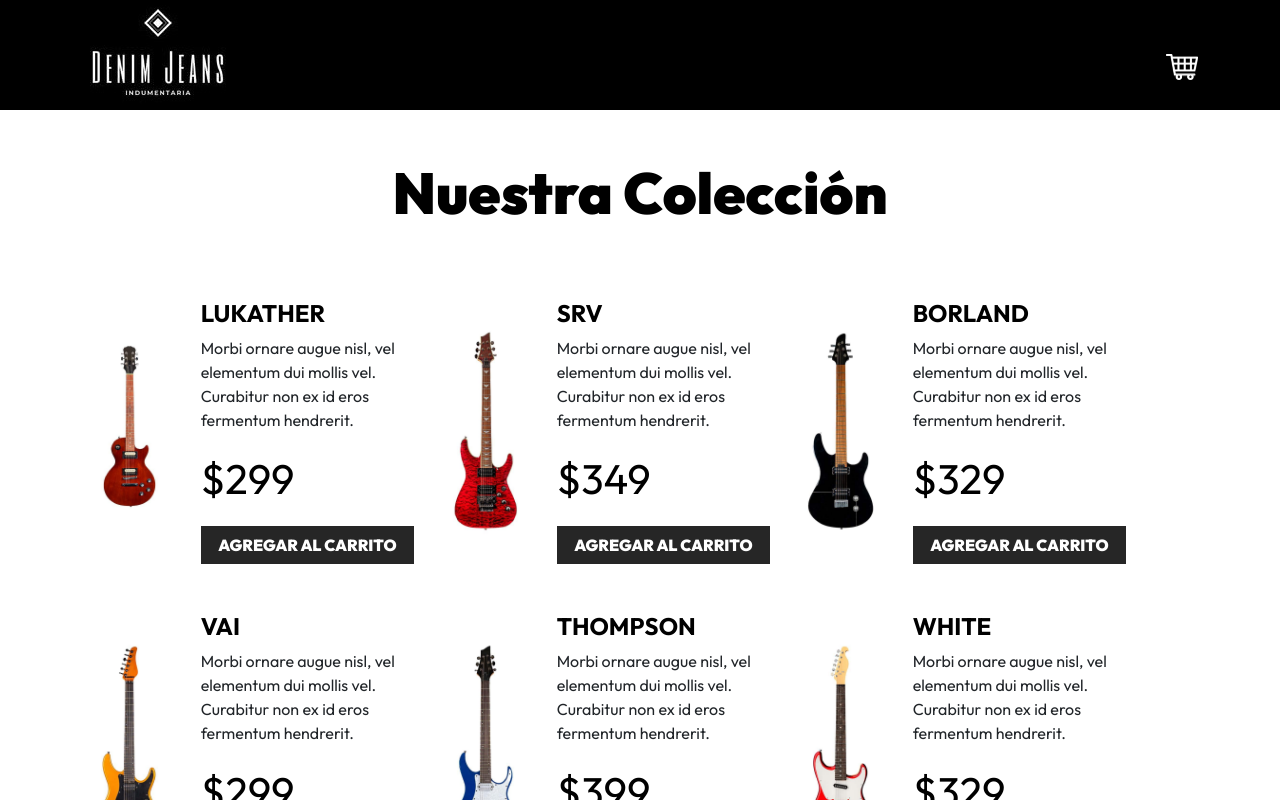
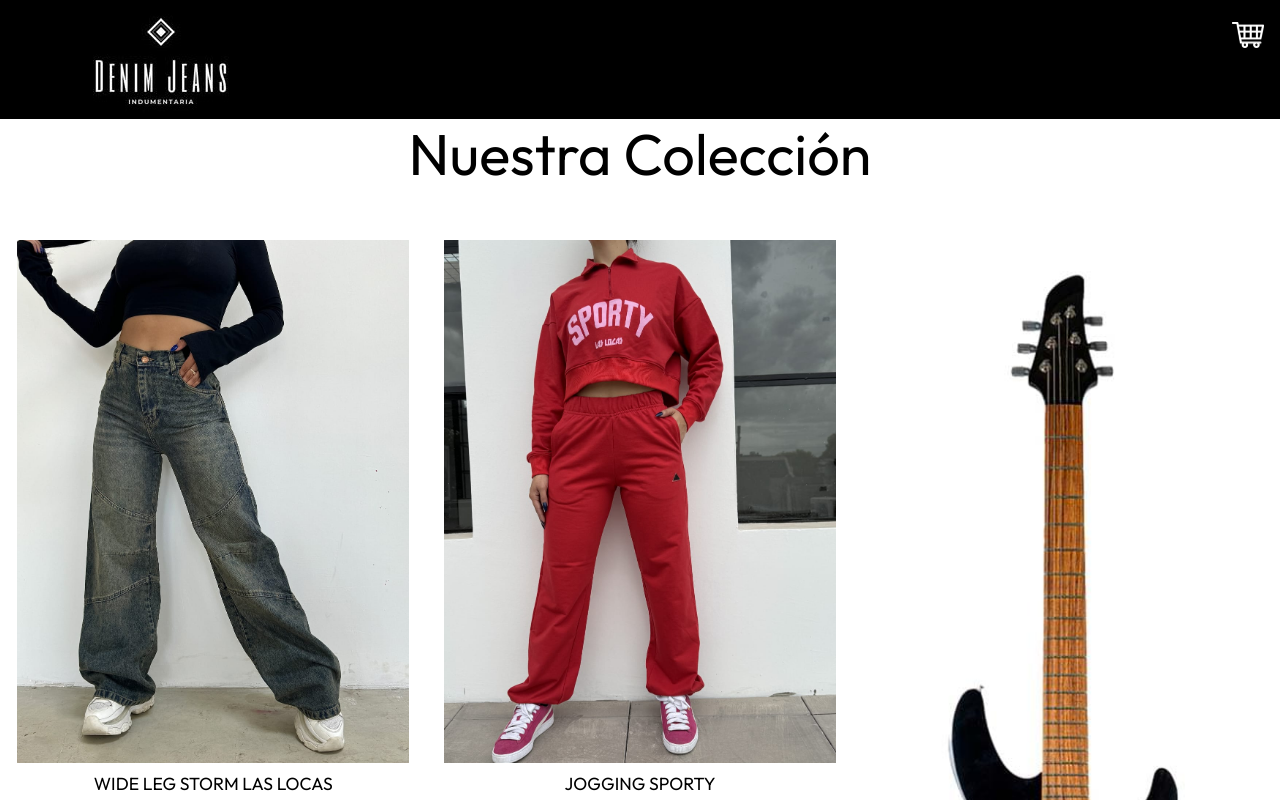
Before and after one commit to FAMarazzi/ecommerce, a React (Vite) app: page / in a window 1280 px wide. Shown: the top 800 px of the page. Built offline with nearby package versions, Linux system fonts and the light colour scheme.

Commit message:
organización y diseño de tarjetas

```diff
--- a/src/components/producto.jsx
+++ b/src/components/producto.jsx
@@ -1,16 +1,23 @@
 export default function Producto({producto, addToCart}){
     const {id, name, image, description, price } = producto
-
+    // Función para formatear el precio ARG
+    const formatearPrecioArgentino = (precio) => {
+        return new Intl.NumberFormat('es-AR', {
+            style: 'currency',
+            currency: 'ARS',
+            minimumFractionDigits: 2
+        }).format(precio);
+    };
     return(
 
-        <div className="col-md-6 col-lg-4 my-4 row align-items-center">
-                <div className="col-4">
+        <div className="col-md-6 col-lg-4 my-4 align-items-center">
+                <div className="row">
                     <img className="img-fluid" src={`/img/${image}.jpg`} alt="imagen guitarra" />
                 </div>
-                <div className="col-8">
-                    <h3 className="text-black fs-4 fw-bold text-uppercase">{name}</h3>
+                <div className="row">
+                    <h3 className="text-black fs-5 text-uppercase">{name}</h3>
                     <p>{description}</p>
-                    <p className="fw-black text-primary fs-3">${price}</p>
+                    <p className="fw-black fw-bold fs-5 price">${price}</p>
                     <button
                         type="button"
                         className="btn btn-dark w-100"
--- a/src/data/db.js
+++ b/src/data/db.js
@@ -1,17 +1,17 @@
 export const db = [
   {
       id: 1,
-      name: 'Lukather',
-      image: 'guitarra_01',
-      description: 'Morbi ornare augue nisl, vel elementum dui mollis vel. Curabitur non ex id eros fermentum hendrerit.',
-      price: 299,
+      name: 'Wide Leg Storm Las Locas',
+      image: 'jean_01',
+      description: 'WIDE LEG MATIZADO RÍGIDO. TALLES 34 AL 44. COLOR AZUL VERDOSO',
+      price: 60000,
   },
   {
       id: 2,
-      name: 'SRV',
-      image: 'guitarra_02',
-      description: 'Morbi ornare augue nisl, vel elementum dui mollis vel. Curabitur non ex id eros fermentum hendrerit.',
-      price: 349,
+      name: 'Jogging Sporty',
+      image: 'jogging_01',
+      description: 'TALLES S AL XL. COLORES: BEIGE - NEGRO - AZUL - ROJO',
+      price: 52999.99,
   },
   {
       id: 3,
--- a/src/index.css
+++ b/src/index.css
@@ -3,6 +3,12 @@
   font-weight: 400;
 }
 
+html, body {
+  overflow-x: hidden;
+  width: 100%;
+  margin: 0;
+  padding: 0;
+}
 .btn-dark {
   text-transform: uppercase;
 }
@@ -59,6 +65,10 @@
  * Copyright 2011-2022 Twitter, Inc.
  * Licensed under MIT (https://github.com/twbs/bootstrap/blob/main/LICENSE)
  */
+
+ .price{
+  color: var(--bs-green);
+ }
 :root {
   --bs-blue: #0d6efd;
   --bs-indigo: #6610f2;
@@ -157,7 +167,7 @@ body {
   margin-top: 0;
   margin-bottom: 0.5rem;
   font-family: "Outfit", sans-serif;
-  font-weight: 900;
+  font-weight: 500;
   line-height: 1.2;
   color: #000000;
 }
@@ -314,7 +324,7 @@ button:not(:disabled),
 
 .img-fluid {
   max-width: 100%;
-  height: auto;
+  height: 100%;
 }
 
 
@@ -322,10 +332,9 @@ button:not(:disabled),
   --bs-gutter-x: 1.5rem;
   --bs-gutter-y: 0;
   width: 100%;
-  padding-right: calc(var(--bs-gutter-x) * 0.5);
-  padding-left: calc(var(--bs-gutter-x) * 0.5);
-  margin-right: auto;
-  margin-left: auto;
+  max-width: 100% !important;
+  padding-left: 0 !important;
+  padding-right: 0 !important;
 }
 @media (min-width: 1200px) {
   .container-xl {
@@ -343,41 +352,54 @@ button:not(:disabled),
   display: flex;
   flex-wrap: wrap;
   margin-top: calc(-1 * var(--bs-gutter-y));
-  margin-right: calc(-0.5 * var(--bs-gutter-x));
-  margin-left: calc(-0.5 * var(--bs-gutter-x));
+  flex-direction: row;
 }
 .row > * {
   flex-shrink: 0;
   width: 100%;
   max-width: 100%;
-  padding-right: calc(var(--bs-gutter-x) * 0.5);
-  padding-left: calc(var(--bs-gutter-x) * 0.5);
-  margin-top: var(--bs-gutter-y);
+  padding-right: calc(var(--bs-gutter-x) * 0.3);
+  padding-left: calc(var(--bs-gutter-x) * 0.3);
+  /* Asegúrate de que no haya margin adicional */
+  margin-top: 0.6rem;
+  margin-bottom: 0;
+  margin-right: 0;
+  text-align: center;
 }
 
 .col-4 {
   flex: 0 0 auto;
-  width: 33.33333333%;
+  width: auto;
+  padding: 0;
 }
 
 .col-8 {
   flex: 0 0 auto;
-  width: 66.66666667%;
+  width: 100%;
 }
 @media (min-width: 768px) {
   .col-md-3 {
     flex: 0 0 auto;
     width: 25%;
   }
-  .col-md-6 {
-    flex: 0 0 auto;
-    width: 50%;
+  @media (min-width: 768px) {
+    .col-md-6 {
+      flex: 0 0 auto;
+      width: 50%;
+      padding: 1rem;
+      margin: 0;
+      box-sizing: border-box;
+    }
   }
 }
+
 @media (min-width: 992px) {
   .col-lg-4 {
     flex: 0 0 auto;
-    width: 33.33333333%;
+    width: 33.333%;
+    padding: 10px;
+    margin: 0;
+    box-sizing: border-box;
   }
 }
 .table {
@@ -620,7 +642,7 @@ button:not(:disabled),
 }
 
 .mt-5 {
-  margin-top: 3rem !important;
+  margin-top: 0 !important;
 }
 
 .p-2 {
@@ -655,19 +677,19 @@ button:not(:disabled),
 }
 
 .fs-1 {
-  font-size: calc(1.565rem + 3.78vw) !important;
+  font-size: calc(1.4rem + 3.78vw) !important;
 }
 
 .fs-3 {
-  font-size: calc(1.385rem + 1.62vw) !important;
+  font-size: 1rem !important;
 }
 
 .fs-4 {
-  font-size: calc(1.275rem + 0.3vw) !important;
+  font-size: calc(1.15rem + 0.3vw) !important;
 }
 
 .fs-5 {
-  font-size: 1.25rem !important;
+  font-size: 1.10rem !important;
 }
 
 .fw-bold {
```
Also changed, not shown: public/img/jean_01.jpg (added), public/img/jogging_01.jpg (added).
